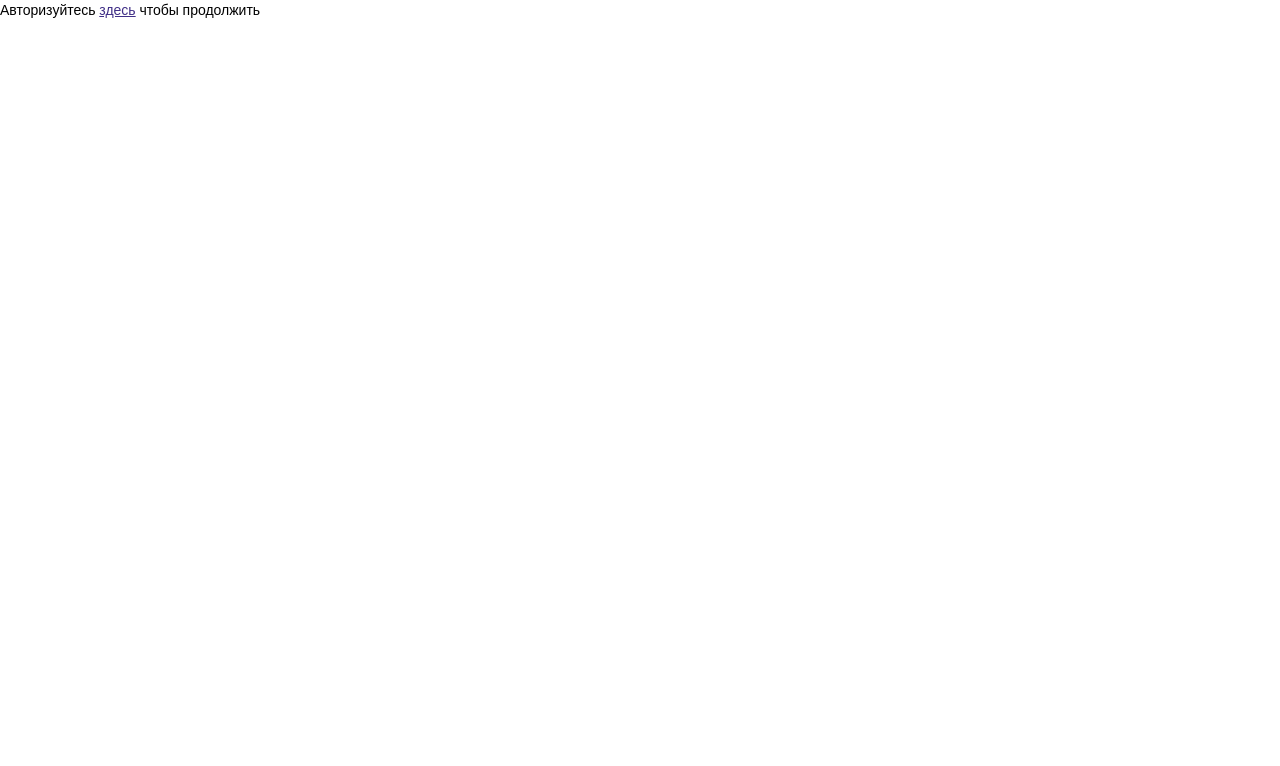
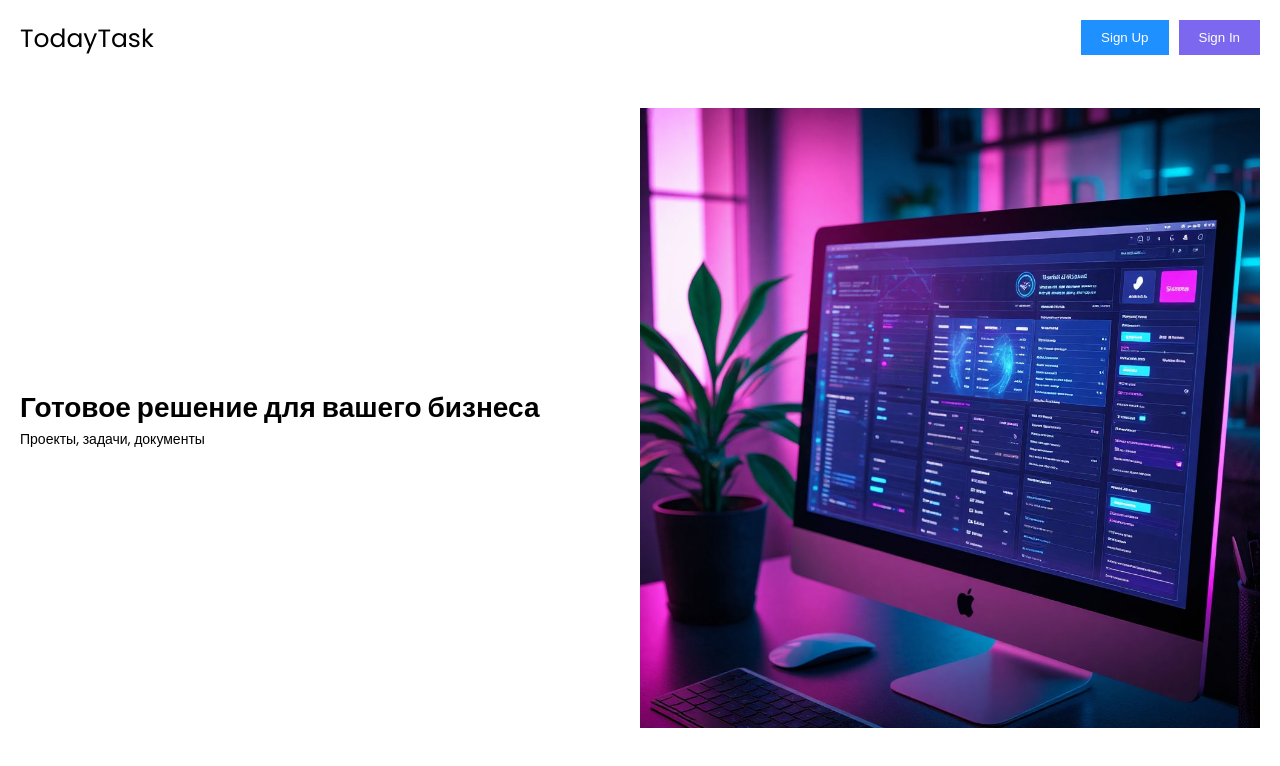
Before and after one commit to LiliaKhazieva/task-hub, a Next.js app: page / in a window 1280 px wide. Shown: the top 766 px of the page. Built offline with nearby package versions, Linux system fonts and the light colour scheme.

Commit message:
feat:add main page

```diff
--- a/src/app/(auth)/auth/actions.ts
+++ b/src/app/(auth)/auth/actions.ts
@@ -34,10 +34,6 @@ export async function signup({
   const supabase = await createClient();
 
   const { error } = await supabase.auth.signUp({ email, password });
-  // await supabase.auth.signInWithPassword({
-  //   email,
-  //   password,
-  // });
   if (error) {
     redirect("/auth");
   }
--- a/src/app/globals.scss
+++ b/src/app/globals.scss
@@ -49,6 +49,14 @@ main {
   width: 60%;
   overflow-y: scroll;
   height: 100vh;
-  background-color: var(--background-main);
+  // background-color: var(--background-main);
   transition: background-color 200ms linear;
 }
+
+.container {
+  max-width: 1280px;
+  width: 100%;
+  height: 100%;
+  padding: 20px;
+  margin: 0 auto;
+}
--- a/src/app/page.tsx
+++ b/src/app/page.tsx
@@ -1,26 +1,12 @@
 import Header from "@/components/header/Header";
+import { MainHeader } from "@/components/main-header/MainHeader";
 
 import { Providers } from "@/providers/Providers";
-
-import { PAGE } from "@/config/pages.config";
-import Link from "next/link";
 
 export default function HomePage() {
   return (
     <Providers>
-      <div style={{}}>
-        Авторизуйтесь{" "}
-        <Link
-          href={PAGE.AUTH}
-          style={{
-            color: "#402f87",
-            textDecoration: "underline",
-          }}
-        >
-          здесь
-        </Link>{" "}
-        чтобы продолжить{" "}
-      </div>
+      <MainHeader />
     </Providers>
   );
 }
--- /dev/null
+++ b/src/components/button/Button.tsx
@@ -0,0 +1,26 @@
+import cn from "clsx";
+
+type Props = {
+  text: string;
+  bgColor?: string;
+  size?: string;
+};
+
+const Button = (props: Props) => {
+  return (
+    <button
+      style={{
+        backgroundColor: props.bgColor,
+        fontSize: props.size,
+        padding: "10px 20px",
+        border: "none",
+        color: "#fff",
+        cursor: "pointer",
+      }}
+    >
+      {props.text}
+    </button>
+  );
+};
+
+export default Button;
--- /dev/null
+++ b/src/components/main-header/MainHeader.module.scss
@@ -0,0 +1,25 @@
+.header {
+  display: flex;
+  justify-content: space-between;
+  .nav {
+    display: flex;
+    gap: 10px;
+  }
+}
+
+.main {
+  width: 100%;
+  margin: 50px 0;
+  .banner {
+    display: flex;
+    justify-content: center;
+    align-items: center;
+    margin: 0 auto;
+    .title {
+      width: 50%;
+    }
+    .img {
+      width: 50%;
+    }
+  }
+}
--- /dev/null
+++ b/src/components/main-header/MainHeader.tsx
@@ -0,0 +1,35 @@
+import React from "react";
+import styles from "./MainHeader.module.scss";
+import Button from "../button/Button";
+import cn from "clsx";
+import Link from "next/link";
+import { PAGE } from "@/config/pages.config";
+
+type Props = {};
+
+export const MainHeader = (props: Props) => {
+  return (
+    <div className="container">
+      <header className={styles.header}>
+        <span style={{ fontSize: "25px" }}>TodayTask</span>
+        <div className={styles.nav}>
+          <Link href={PAGE.AUTH}>
+            <Button text="Sign Up" bgColor="#1E90FF" />
+          </Link>
+          <Link href={PAGE.AUTH}>
+            <Button text="Sign In" bgColor="#7B68EE" />
+          </Link>
+        </div>
+      </header>
+      <main className={styles.main}>
+        <div className={styles.banner}>
+          <div className={styles.title}>
+            <h1>Готовое решение для вашего бизнеса</h1>
+            <p>Проекты, задачи, документы</p>
+          </div>
+          <img className={styles.img} src="images/banner.jpeg" alt="banner" />
+        </div>
+      </main>
+    </div>
+  );
+};
```
Also changed, not shown: src/app/(auth)/auth/Auth.tsx (+46 -39 lines), public/images/banner.jpeg (added), src/components/button/Button.module.scss (added).
